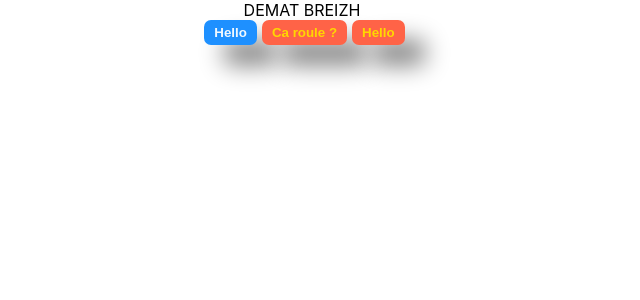
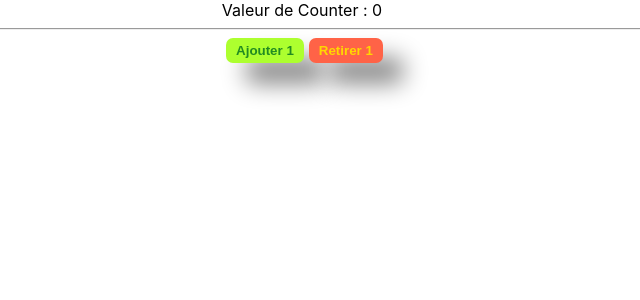
Before and after one commit to lhervieux/react-training, a React (Create React App) app: page / in a window 1280 px wide. Shown: the top 300 px of the page, without its empty margins (338-978 px from the left). Built offline with nearby package versions, Linux system fonts and the light colour scheme.

Commit message:
gestion étatique sur class

```diff
--- a/src/App/App.js
+++ b/src/App/App.js
@@ -2,20 +2,35 @@
 import './App.css';
 import Button from './Components/Button/Button';
 
-function App() {
-  return (
-   <div className="App">
-     DEMAT BREIZH<br/>
-     <Button text="Hello" onButtonClicked={() => {
-       console.log();
-     }}
-       bgColor="DodgerBlue"
-       color="AliceBlue"
-     />
-     <Button text="Ca roule ?" />
-     <Button text="Hello" />
-   </div>
-  );
+class App extends React.Component {
+  constructor(props) {
+    super(props);
+    // valeur initiale
+    this.state = {counter: 0, message: 'Aucun message'};
+  }
+  render() {
+    return <div className='App' style={{ textAlign:'center'}}>
+      <div>Valeur de Counter : {this.state.counter}</div>
+      <hr />
+      <Button
+        text='Ajouter 1'
+        bgColor='GreenYellow'
+        color='ForestGreen'
+        onButtonClicked={() => {
+          this.setState({counter: this.state.counter + 1 })
+          console.log(this.state.counter);
+        }}
+      />
+      <Button
+        text='Retirer 1'
+        bgColor='tomato'
+        onButtonClicked={() => {
+          this.setState({counter: this.state.counter - 1 })
+          console.log(this.state.counter);
+        }}
+      />
+    </div>
+  }
 }
 
 export default App;
--- a/src/App/Components/Button/Button.js
+++ b/src/App/Components/Button/Button.js
@@ -10,6 +10,7 @@
         }
     }}
     style= {{
+        ...props.buttonStyle,
         backgroundColor:props.bgColor,
         color: props.color,
     }}
@@ -19,6 +20,7 @@
 
 Button.propTypes = {
     bgColor: PropTypes.string.isRequired,
+    buttonStyle: PropTypes.object,
     color: PropTypes.string.isRequired,
     onButtonClicked: PropTypes.func,
     type: PropTypes.string.isRequired,
--- a/src/App/Components/Button/Buttons.module.css
+++ b/src/App/Components/Button/Buttons.module.css
@@ -7,7 +7,4 @@
     border-radius: 7px;
     font-weight: 700;
     cursor: pointer;
-
-    /*background-color: tomato;
-    color: gold;*/
 }
```
